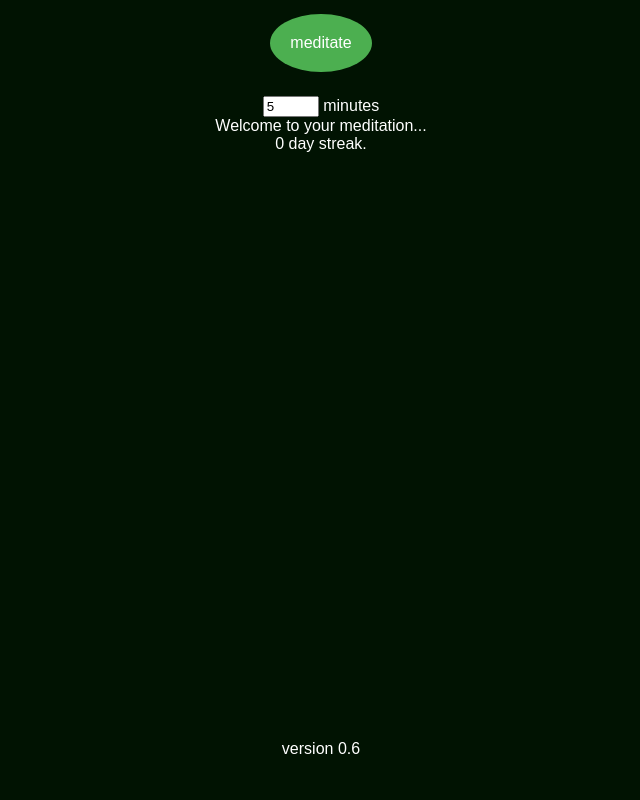
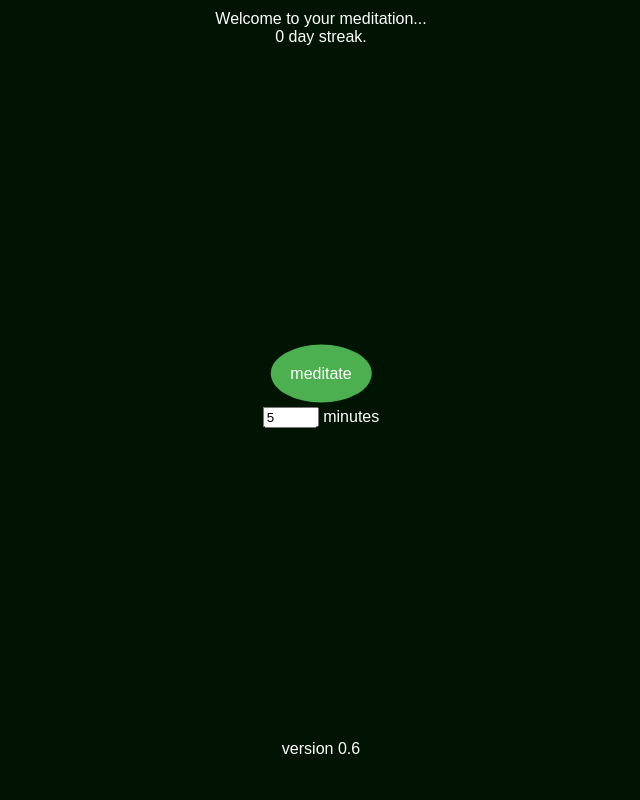
Before and after one commit to zenmark29/zenmark29.github.io, a plain HTML site: page meditation/index.html in a window 1280 px wide. Shown: the whole page, without its empty margins (319-959 px from the left). Drawn offline with Linux system fonts and the light colour scheme.

Commit message:
rearranging for Athena

```diff
--- a/meditation/index.html
+++ b/meditation/index.html
@@ -28,6 +28,15 @@
             margin: 4px 2px;
             cursor: pointer;
             align-items: center;
+        }
+
+        .center {
+            margin: 0;
+            position: absolute;
+            top: 50%;
+            left: 50%;
+            -ms-transform: translate(-50%, -50%);
+            transform: translate(-50%, -50%);
         }
 
         .button5 {
@@ -163,6 +172,7 @@
             fadeVolume(bowl_sound, function () { console.log('fade complete'); });
             document.getElementById("start_button").style = "display: none";
             document.getElementById("stop_button").style = "display: block";
+            document.getElementById("welcome_message").style = "display: none";
             var messageElement = document.getElementById('messages');
             var messageId = 0;
             //var startMinutes;
@@ -304,8 +314,13 @@
     <div id="container">
         <div id="header">
 
+            <div id="your_streak" align="center"></div>
+            <div id="welcome_message" align="center">Welcome to your meditation...</div>
+            <div id="streak" align="center"></div>
 
-
+        </div>
+        <div id="body" class="center">
+            <div id="messages" align="center">&nbsp;</div>
             <div id="meditate" align="center">
                 <button id="start_button" onclick="meditate()" class="button button5"
                     style="display: block;">meditate</button>
@@ -313,13 +328,9 @@
             <div id="pause" align="center">
                 <button id="stop_button" onclick="pause()" class="button button5" style="display: none">pause</button>
             </div>
-        </div>
-        <div id="body">
             <div id="timer_display" align="center">
                 <input id="minutes" type="number" min="1" max="60" value="5" item-width="2"> minutes</div>
-            <div id="your_streak" align="center"></div>
-            <div id="messages" align="center">Welcome to your meditation...</div>
-            <div id="streak" align="center"></div>
+
             <div id="audio_controls" align="center">
                 <audio id="bowl">
                     <source src="Meditation_Bowl.flac" type="audio/wav">
```
